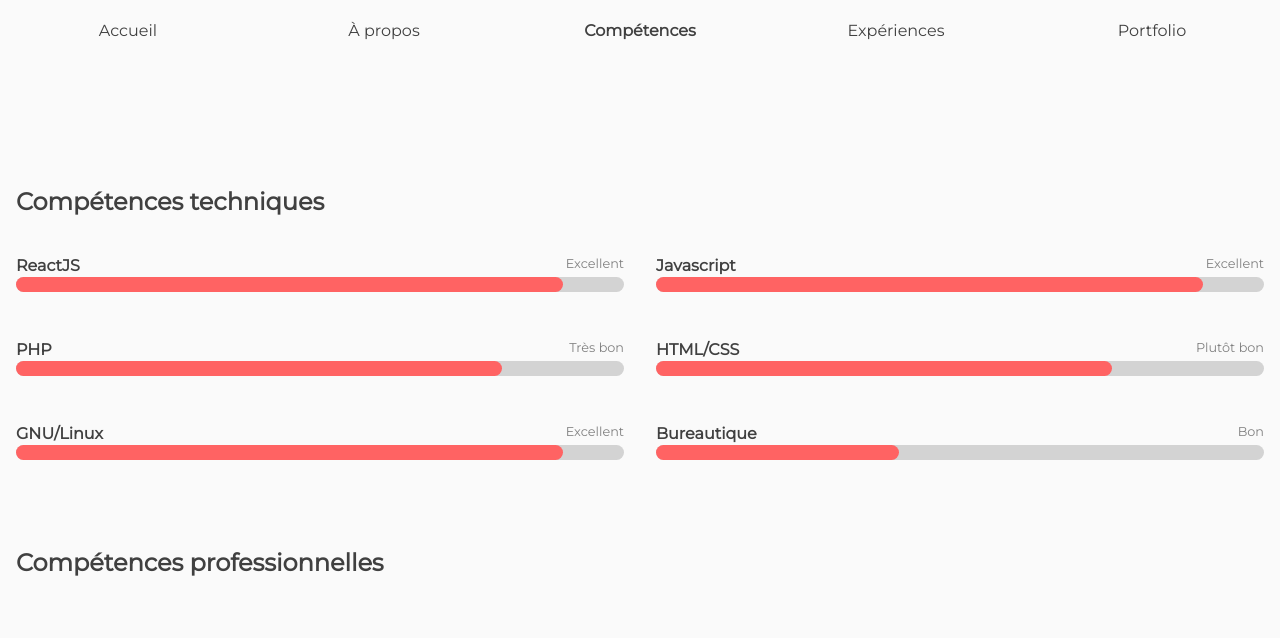
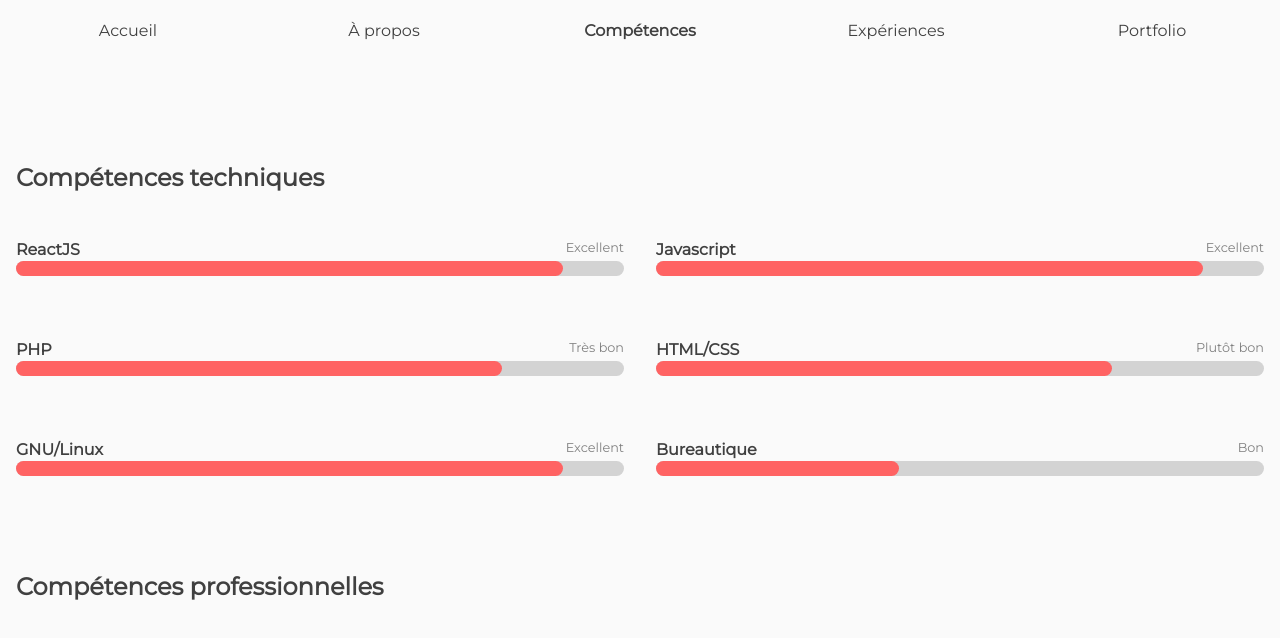
Before and after one commit to sboli/stephenbolivar.com, a React (Create React App) app: page / in a window 1280 px wide. Shown: the top 638 px of the page. Built offline with nearby package versions, Linux system fonts and the light colour scheme.

Commit message:
more spacing

```diff
--- a/src/components/ProgressBar.js
+++ b/src/components/ProgressBar.js
@@ -25,8 +25,8 @@ const Progress = ({ progress }) => {
 
 const Root = styled.div`
     width: 100%;
-    padding-top: 0.5rem;
-    padding-bottom: 0.5rem;
+    padding-top: 1rem;
+    padding-bottom: 1rem;
     overflow: hidden;
 `;
 
```
